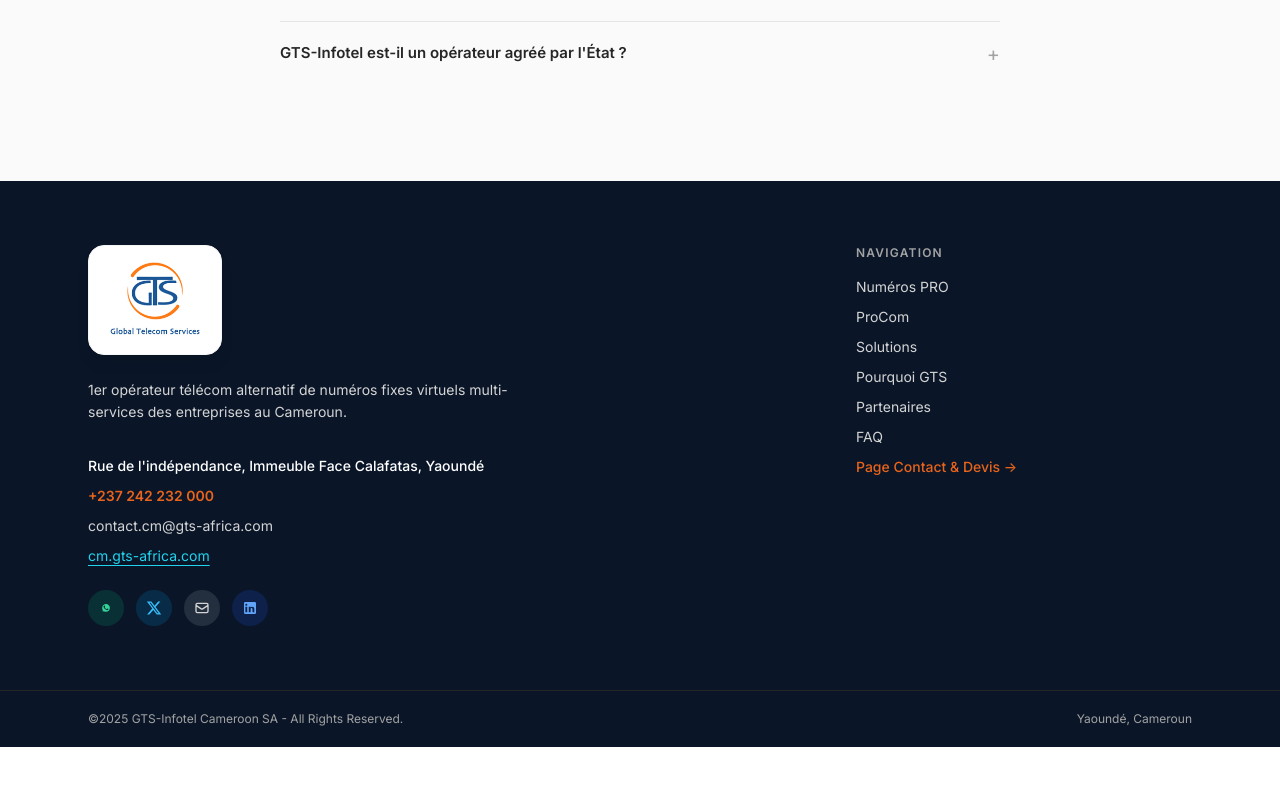
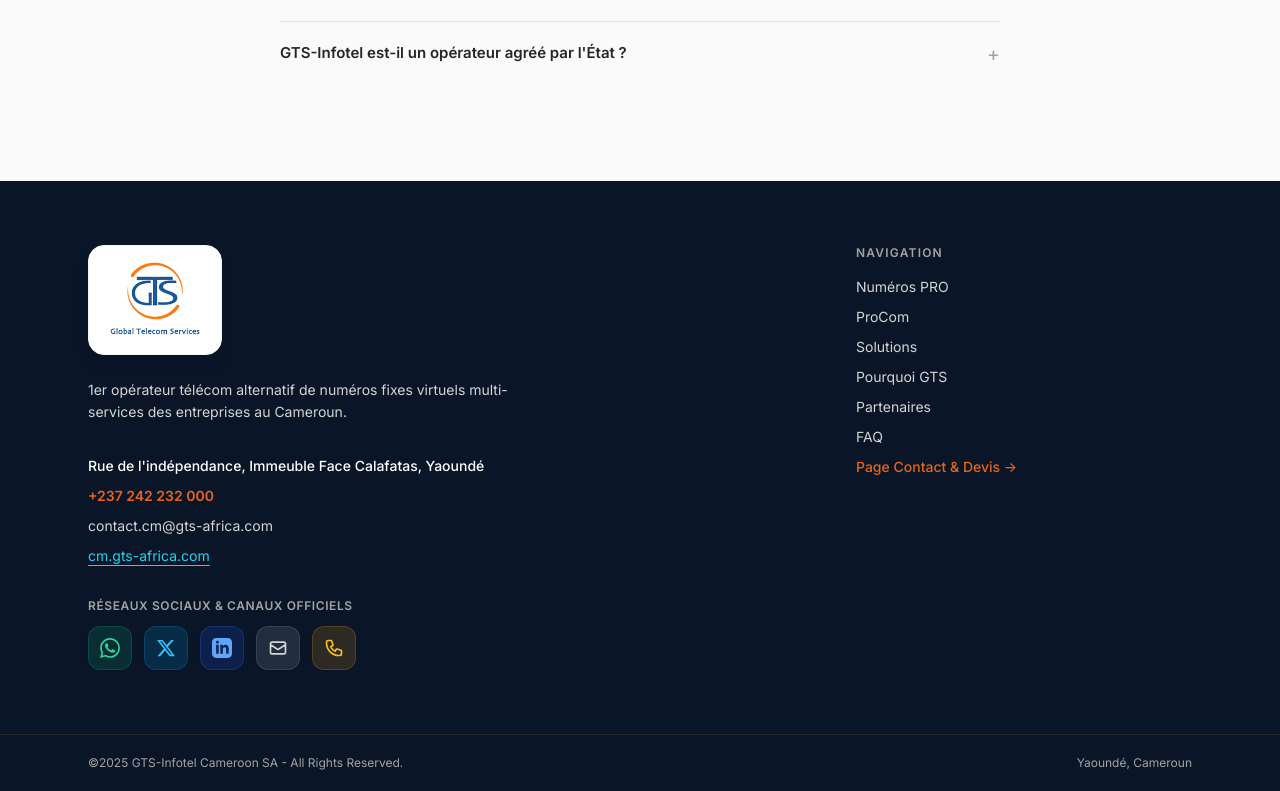
Before and after one commit to benmaster005-ctrl/gts-infotel, a React (Vite) app: page / in a window 1280 px wide. Shown: the part 8336-9127 px from the top of the page. Before the commit the page ends 9083 px from the top, so only its background shows below. Built offline with nearby package versions, Linux system fonts and the light colour scheme.

Commit message:
update social logo

```diff
--- a/src/components/Footer.jsx
+++ b/src/components/Footer.jsx
@@ -44,50 +44,78 @@
               </p>
             </div>
 
-            {/* Réseaux sociaux officiels */}
-            <div className="mt-6 flex items-center gap-3">
+            {/* Réseaux sociaux officiels & Contact direct */}
+            <div className="mt-8">
+              <span className="text-xs font-semibold tracking-wider uppercase text-neutral-400 block mb-3">
+                Réseaux sociaux &amp; Canaux officiels
+              </span>
+              <div className="flex items-center gap-3">
+                {/* WhatsApp */}
                 <a
                   href={FOOTER.whatsapp}
                   target="_blank"
                   rel="noopener noreferrer"
-                className="w-9 h-9 rounded-full bg-emerald-600/20 hover:bg-emerald-600 text-emerald-400 hover:text-white flex items-center justify-center transition-colors"
-                aria-label="WhatsApp GTS-Infotel"
+                  className="w-11 h-11 rounded-xl bg-emerald-600/20 hover:bg-emerald-600 text-emerald-400 hover:text-white flex items-center justify-center transition-all duration-200 border border-emerald-500/20 hover:border-emerald-500 hover:scale-105 shadow-sm"
+                  aria-label="WhatsApp GTS-Infotel (+237 242 232 000)"
+                  title="WhatsApp GTS-Infotel (+237 242 232 000)"
                 >
-                <svg className="w-4 h-4 fill-current" viewBox="0 0 24 24">
-                  <path d="M12.031 6.172c-3.181 0-5.767 2.586-5.768 5.766-.001 1.298.38 2.27 1.019 3.287l-.582 2.128 2.182-.573c.978.58 1.911.928 3.145.929 3.178 0 5.767-2.587 5.768-5.766 0-3.187-2.59-5.771-5.764-5.771zm3.392 8.244c-.144.405-.837.774-1.17.824-.312.045-.694.079-2.115-.514-1.815-.758-2.985-2.607-3.076-2.727-.089-.12-.733-.974-.733-1.859 0-.886.463-1.32.628-1.498.165-.179.36-.224.48-.224.12 0 .241.002.346.007.11.006.257-.042.402.308.15.36.51 1.246.554 1.337.045.09.075.195.015.315-.06.12-.09.195-.18.3-.09.105-.19.234-.271.315-.09.09-.184.188-.079.368.105.18.468.772 1.004 1.25.69.614 1.272.805 1.452.895.18.09.285.076.39-.045.105-.12.45-.525.57-.705.12-.18.24-.15.405-.09.165.06 1.05.495 1.23.585.18.09.3.135.345.21.045.075.045.435-.099.84z"/>
+                  <svg className="w-5 h-5 fill-current" viewBox="0 0 24 24" aria-hidden="true">
+                    <path d="M17.472 14.382c-.297-.149-1.758-.867-2.03-.967-.273-.099-.471-.148-.67.15-.197.297-.767.966-.94 1.164-.173.199-.347.223-.644.075-.297-.15-1.255-.463-2.39-1.475-.883-.788-1.48-1.761-1.653-2.059-.173-.297-.018-.458.13-.606.134-.133.298-.347.446-.52.149-.174.198-.298.298-.497.099-.198.05-.371-.025-.52-.075-.149-.669-1.612-.916-2.207-.242-.579-.487-.5-.669-.51-.173-.008-.371-.01-.57-.01-.198 0-.52.074-.792.372-.272.297-1.04 1.016-1.04 2.479 0 1.462 1.065 2.875 1.213 3.074.149.198 2.096 3.2 5.077 4.487.709.306 1.262.489 1.694.625.712.227 1.36.195 1.871.118.571-.085 1.758-.719 2.006-1.413.248-.694.248-1.289.173-1.413-.074-.124-.272-.198-.57-.347m-5.421 7.403h-.004a9.87 9.87 0 01-5.031-1.378l-.361-.214-3.741.982.998-3.648-.235-.374a9.86 9.86 0 01-1.51-5.26c.001-5.45 4.436-9.884 9.888-9.884 2.64 0 5.122 1.03 6.988 2.898a9.825 9.825 0 012.893 6.994c-.003 5.45-4.437 9.884-9.885 9.884m8.413-18.297A11.815 11.815 0 0012.05 0C5.495 0 .16 5.335.157 11.892c0 2.096.547 4.142 1.588 5.945L0 24l6.335-1.662c1.746.953 3.71 1.456 5.711 1.457h.005c6.554 0 11.89-5.335 11.893-11.893a11.821 11.821 0 00-3.48-8.413z"/>
                   </svg>
                 </a>
+
+                {/* Twitter / X */}
                 <a
                   href={FOOTER.twitter}
                   target="_blank"
                   rel="noopener noreferrer"
-                className="w-9 h-9 rounded-full bg-sky-600/20 hover:bg-sky-500 text-sky-400 hover:text-white flex items-center justify-center transition-colors"
-                aria-label="Twitter / X GTS-Infotel"
+                  className="w-11 h-11 rounded-xl bg-sky-600/20 hover:bg-sky-500 text-sky-400 hover:text-white flex items-center justify-center transition-all duration-200 border border-sky-500/20 hover:border-sky-500 hover:scale-105 shadow-sm"
+                  aria-label="Twitter / X GTS-Infotel (@gtsinfotelcm)"
+                  title="Twitter / X GTS-Infotel (@gtsinfotelcm)"
                 >
-                <svg className="w-4 h-4 fill-current" viewBox="0 0 24 24">
+                  <svg className="w-5 h-5 fill-current" viewBox="0 0 24 24" aria-hidden="true">
                     <path d="M18.244 2.25h3.308l-7.227 8.26 8.502 11.24H16.17l-5.214-6.817L4.99 21.75H1.68l7.73-8.835L1.254 2.25H8.08l4.713 6.231zm-1.161 17.52h1.833L7.084 4.126H5.117z"/>
                   </svg>
                 </a>
-              <a
-                href={`mailto:${FOOTER.email}`}
-                className="w-9 h-9 rounded-full bg-white/10 hover:bg-white text-neutral-300 hover:text-brand-navy flex items-center justify-center transition-colors"
-                aria-label="Email GTS-Infotel"
-              >
-                <svg className="w-4 h-4" fill="none" viewBox="0 0 24 24" stroke="currentColor" strokeWidth={2}>
-                  <path strokeLinecap="round" strokeLinejoin="round" d="M3 8l7.89 5.26a2 2 0 002.22 0L21 8M5 19h14a2 2 0 002-2V7a2 2 0 00-2-2H5a2 2 0 00-2 2v10a2 2 0 002 2z"/>
-                </svg>
-              </a>
+
+                {/* LinkedIn */}
                 <a
                   href={FOOTER.linkedin}
                   target="_blank"
                   rel="noopener noreferrer"
-                className="w-9 h-9 rounded-full bg-blue-700/20 hover:bg-blue-600 text-blue-400 hover:text-white flex items-center justify-center transition-colors"
+                  className="w-11 h-11 rounded-xl bg-blue-700/20 hover:bg-blue-600 text-blue-400 hover:text-white flex items-center justify-center transition-all duration-200 border border-blue-500/20 hover:border-blue-600 hover:scale-105 shadow-sm"
                   aria-label="LinkedIn GTS-Infotel"
+                  title="LinkedIn GTS-Infotel"
                 >
-                <svg className="w-4 h-4 fill-current" viewBox="0 0 24 24">
-                  <path d="M19 3a2 2 0 0 1 2 2v14a2 2 0 0 1-2 2H5a2 2 0 0 1-2-2V5a2 2 0 0 1 2-2h14m-.5 15.5v-5.3a3.26 3.26 0 0 0-3.26-3.26c-.85 0-1.84.52-2.28 1.3v-1.11h-2.79v8.37h2.79v-4.93c0-.77.62-1.4 1.39-1.4a1.4 1.4 0 0 1 1.4 1.4v4.93h2.75M6.46 8.76a1.53 1.53 0 0 0 1.53-1.53c0-.85-.68-1.53-1.53-1.53a1.53 1.53 0 0 0-1.53 1.53c0 .85.68 1.53 1.53 1.53m1.37 9.74v-8.37H5.09v8.37h2.74z"/>
+                  <svg className="w-5 h-5 fill-current" viewBox="0 0 24 24" aria-hidden="true">
+                    <path d="M19 0h-14c-2.761 0-5 2.239-5 5v14c0 2.761 2.239 5 5 5h14c2.762 0 5-2.239 5-5v-14c0-2.761-2.238-5-5-5zm-11 19h-3v-11h3v11zm-1.5-12.268c-.966 0-1.75-.79-1.75-1.764s.784-1.764 1.75-1.764 1.75.79 1.75 1.764-.783 1.764-1.75 1.764zm13.5 12.268h-3v-5.604c0-3.368-4-3.113-4 0v5.604h-3v-11h3v1.765c1.396-2.586 7-2.777 7 2.476v6.759z"/>
                   </svg>
                 </a>
+
+                {/* Email */}
+                <a
+                  href={`mailto:${FOOTER.email}`}
+                  className="w-11 h-11 rounded-xl bg-white/10 hover:bg-white text-neutral-300 hover:text-brand-navy flex items-center justify-center transition-all duration-200 border border-white/10 hover:border-white hover:scale-105 shadow-sm"
+                  aria-label={`Email (${FOOTER.email})`}
+                  title={`Email (${FOOTER.email})`}
+                >
+                  <svg className="w-5 h-5" fill="none" viewBox="0 0 24 24" stroke="currentColor" strokeWidth={2} aria-hidden="true">
+                    <path strokeLinecap="round" strokeLinejoin="round" d="M3 8l7.89 5.26a2 2 0 002.22 0L21 8M5 19h14a2 2 0 002-2V7a2 2 0 00-2-2H5a2 2 0 00-2 2v10a2 2 0 002 2z"/>
+                  </svg>
+                </a>
+
+                {/* Téléphone direct */}
+                <a
+                  href={`tel:${FOOTER.phoneRaw}`}
+                  className="w-11 h-11 rounded-xl bg-amber-500/15 hover:bg-brand-orange text-amber-400 hover:text-white flex items-center justify-center transition-all duration-200 border border-amber-500/20 hover:border-brand-orange hover:scale-105 shadow-sm"
+                  aria-label={`Appel téléphonique (${FOOTER.phone})`}
+                  title={`Appel téléphonique (${FOOTER.phone})`}
+                >
+                  <svg className="w-5 h-5" fill="none" viewBox="0 0 24 24" stroke="currentColor" strokeWidth={2} aria-hidden="true">
+                    <path strokeLinecap="round" strokeLinejoin="round" d="M3 5a2 2 0 012-2h3.28a1 1 0 01.948.684l1.498 4.493a1 1 0 01-.502 1.21l-2.257 1.13a11.042 11.042 0 005.516 5.516l1.13-2.257a1 1 0 011.21-.502l4.493 1.498a1 1 0 01.684.949V19a2 2 0 01-2 2h-1C9.716 21 3 14.284 3 6V5z" />
+                  </svg>
+                </a>
+              </div>
             </div>
           </div>
 
```
Also changed, not shown: src/pages/ContactPage.jsx (+76 -11 lines). Lines whose indentation alone changed are shown as unchanged.
